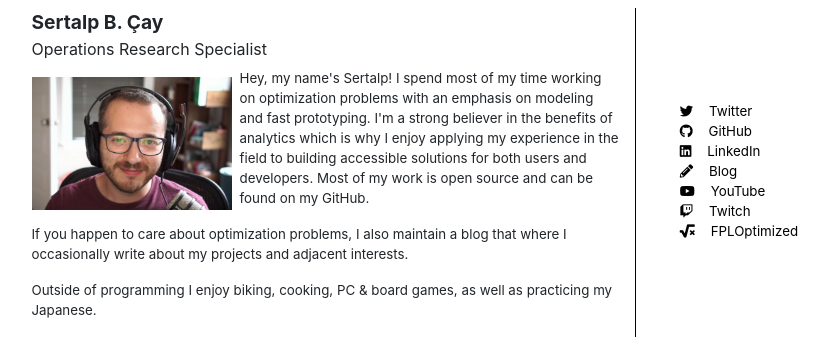
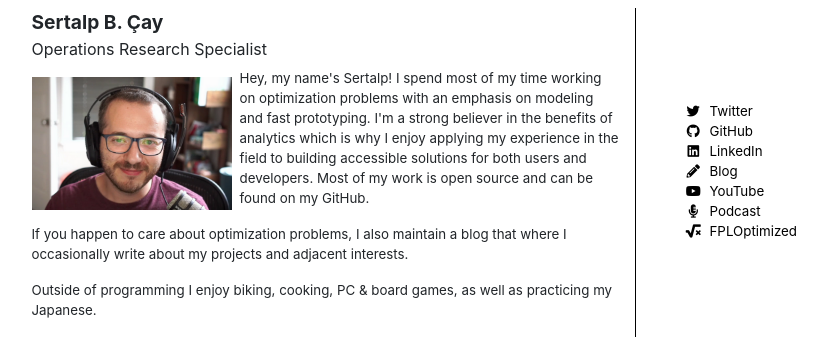
Before and after one commit to sertalpbilal/personal_website, a Flask app: page / in a window 1280 px wide. Shown: the top 341 px of the page, without its empty margins (211-1040 px from the left). Run offline with Flask 2, Linux system fonts and the light colour scheme; some libraries are stand-ins or nearby versions.

Commit message:
Add podcast link

```diff
--- a/app.py
+++ b/app.py
@@ -7,7 +7,8 @@ app = Flask(__name__)
 app.config['FREEZER_REMOVE_EXTRA_FILES'] = False
 app.config['SEND_FILE_MAX_AGE_DEFAULT'] = 0
 app.static_folder = 'static'
-app.config['DEBUG']=False
+app.config['DEBUG']=True
+app.config["TEMPLATES_AUTO_RELOAD"] = True
 jinja_options = app.jinja_options.copy()
 jinja_options.update(dict(
     # block_start_string='"%',
@@ -18,6 +19,7 @@ jinja_options.update(dict(
     comment_end_string='#>',
 ))
 app.jinja_options = jinja_options
+app.jinja_env.auto_reload = True
 
 @app.route('/')
 def main_page():
@@ -37,4 +39,4 @@ if __name__ == "__main__":
     port = int(os.environ.get("PORT", 9001))
     debug = os.environ.get("DEBUG", True)
     print(f"Starting app at port {port}")
-    app.run(host='0.0.0.0', port=port, debug=debug)
+    app.run(host='0.0.0.0', port=port, debug=debug, extra_files=['templates/*', 'static/*'])
--- a/content.json
+++ b/content.json
@@ -17,7 +17,7 @@
             "children": [
                 {"icon": "fas fa-pencil-alt", "fa": "true", "url": "https://alpscode.com", "text": "Blog"},
                 {"icon": "fab fa-youtube", "fa": "true", "url": "https://youtube.com/c/alpscode", "text": "YouTube"},
-                {"icon": "fab fa-twitch", "fa": "true", "url": "https://twitch.tv/alpscode", "text": "Twitch"}
+                {"icon": "fas fa-microphone-alt", "fa": "true", "url": "https://fploptimized.transistor.fm/", "text": "Podcast"}
             ]
         },
         {"level": 3, "title": "FPL",
--- a/static/css/styles.css
+++ b/static/css/styles.css
@@ -69,7 +69,6 @@ a.internal-link {
     text-decoration: none;
 }
 
-
 .link-box-a {
     color: black;
     transition: color 0.5s ease;
@@ -77,6 +76,12 @@ a.internal-link {
 
 .link-box-a:hover {
     text-decoration: none;
+}
+
+.link-icon {
+    display: inline-table;
+    text-align: center;
+    width: 25px;
 }
 
 .link-text {
--- a/templates/index_single_parallax.html
+++ b/templates/index_single_parallax.html
@@ -53,7 +53,10 @@
                         {% for level in links %}
                         {% for link in level.children %}
                             <li>
-                                <a href="{{ link.url }}" class="col link-box-a" target="_blank"><i class="{{ link.icon }} mr-3"></i>{{ link.text }}</a>
+                                <a href="{{ link.url }}" class="link-box-a w-100" target="_blank">
+                                    <span class="link-icon mx-auto"><i class="{{ link.icon }} mr-3 d-table-cell"></i></span>
+                                    <span class="">{{ link.text }}</span>
+                                </a>
                             </li>
                         {% endfor %}
                         {% endfor %}
```
